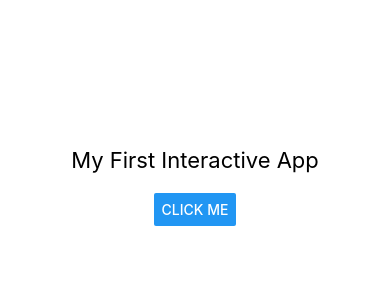
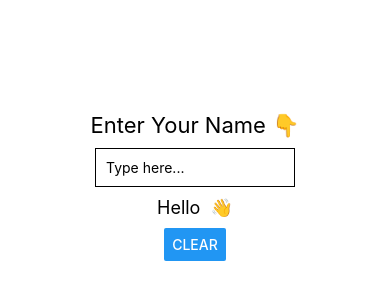
Before and after one commit to Siddhi1432/React-Native-Journey, a React Native app in the folder firstApp/: screen / in a window 390 px wide. Shown: the part 236-536 px from the top of the page. Built offline with nearby package versions, Linux system fonts and the light colour scheme.

Commit message:
Day 5: Added user input and state management

```diff
--- a/firstApp/App.js
+++ b/firstApp/App.js
@@ -1,26 +1,48 @@
-import { Text,View, StyleSheet, Button, Alert } from "react-native";
+import { useState } from 'react';
+import { Text, View, StyleSheet, TextInput, Button } from 'react-native';
 
-export default function App(){
-    const handlePress = () => {
-        Alert.alert("Hello Siddhi ","You clicked the button!")
-    }
-    return(
+export default function App() {
+
+  const [name, setName] = useState("");
+
+  return (
     <View style={styles.container}>
-            <Text style={styles.title}>My First Interactive App</Text>
+      <Text style={styles.title}>Enter Your Name 👇</Text>
 
-            <Button title="Click Me" onPress={handlePress}/>
+      <TextInput
+        style={styles.input}
+        placeholder="Type here..."
+        value={name}
+        onChangeText={setName}
+      />
+
+      <Text style={styles.output}>
+        Hello {name} 👋
+      </Text>
+
+      <Button title="Clear" onPress={() => setName("")} />
     </View>
-    )
+  );
 }
 
 const styles = StyleSheet.create({
-    container : {
+  container: {
     flex: 1,
     justifyContent: 'center',
-        alignItems: 'center'
+    alignItems: 'center',
   },
   title: {
     fontSize: 22,
-        marginBottom: 20
-    }
+    marginBottom: 10,
+  },
+  input: {
+    borderWidth: 1,
+    width: 200,
+    padding: 10,
+    marginBottom: 10,
+  },
+  output: {
+    fontSize: 18,
+    marginBottom: 10,
+  },
 });
```
Lines whose indentation alone changed are shown as unchanged.
